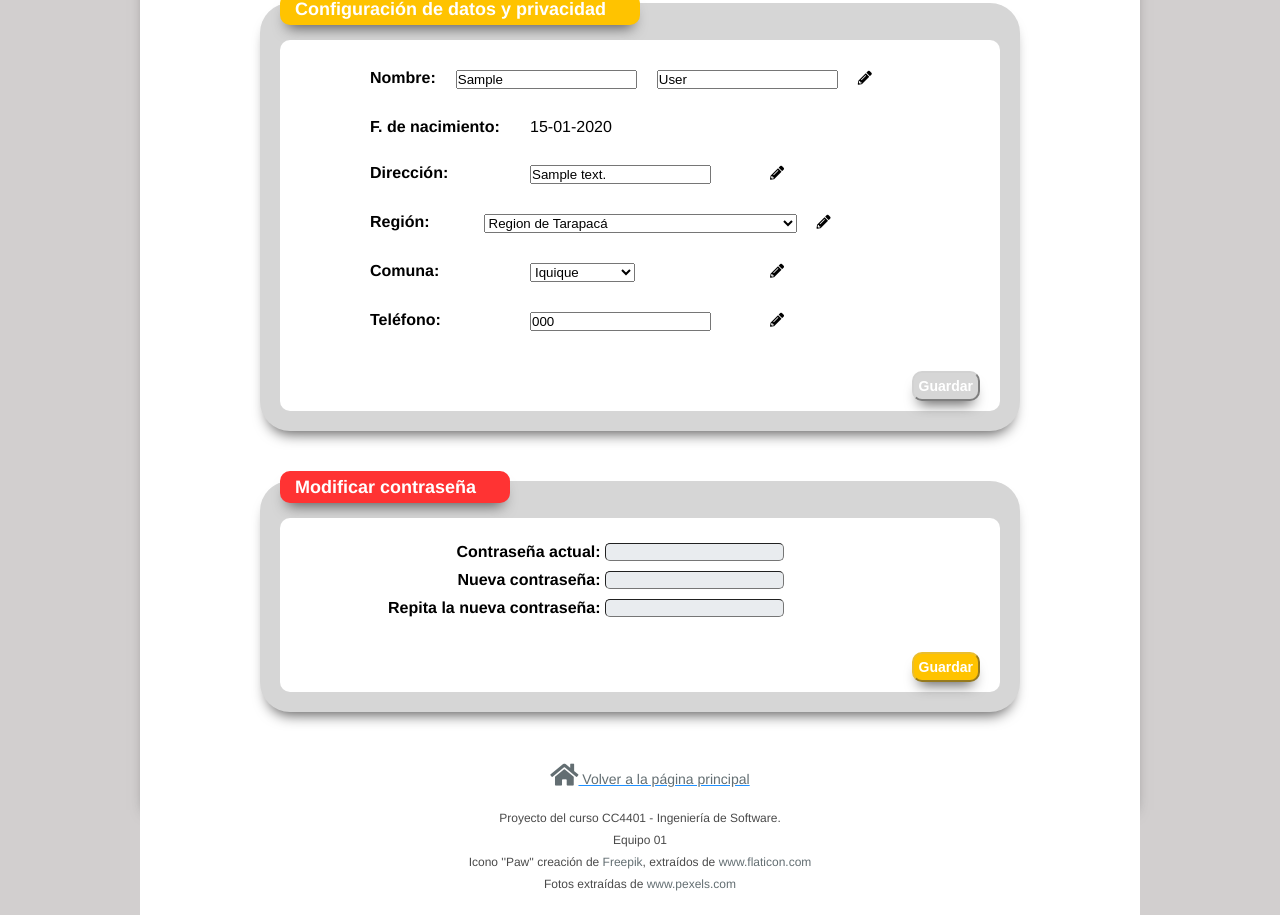
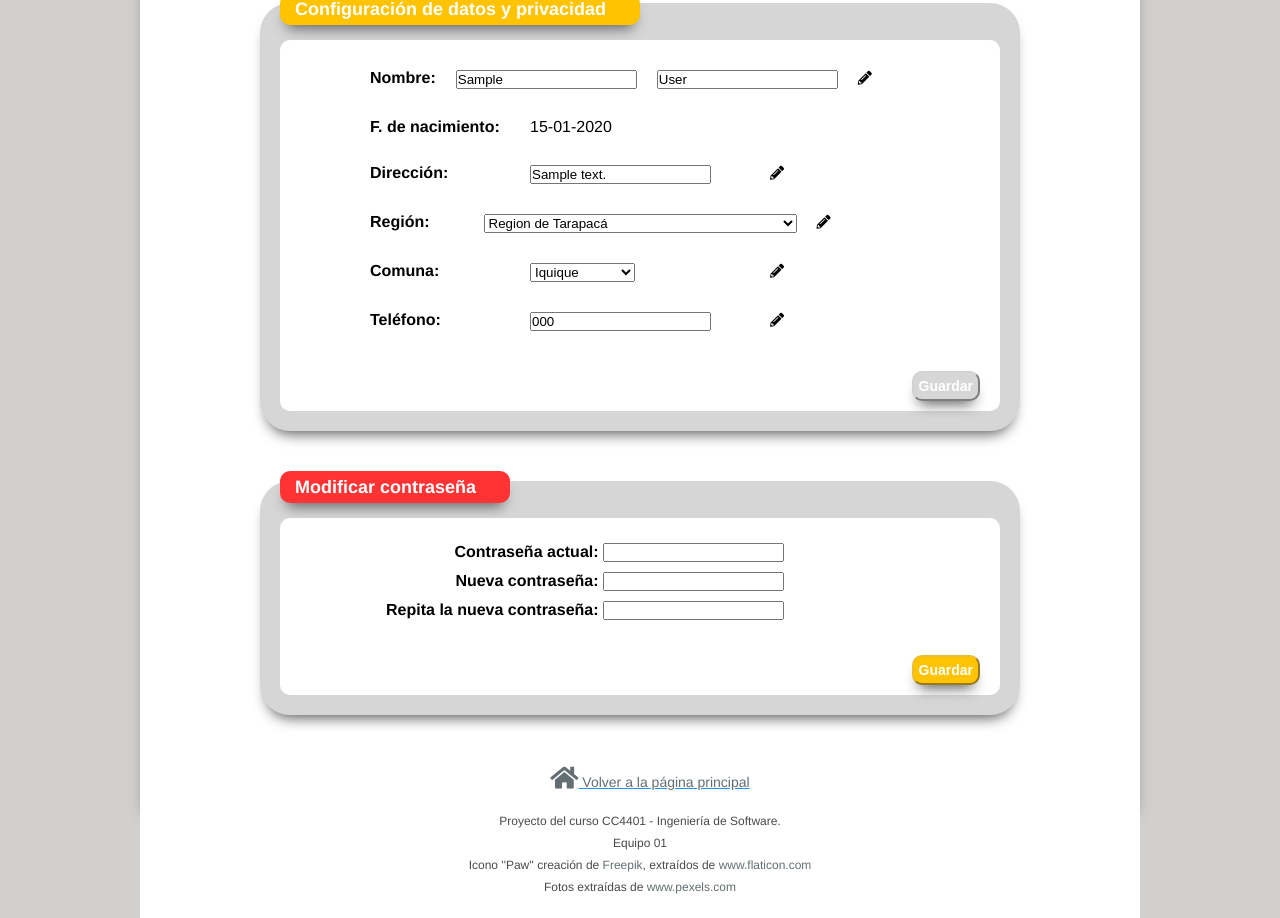
Before and after one commit to DCC-CC4401/2021-1-Grupo-1, a Django app: page /profile/edit/1 in a window 1280 px wide. Shown: the part 531-1449 px from the top of the page. Run offline with Django 3.2, Linux system fonts and the light colour scheme; a user stored in the database is signed in; data comes from the database, SQL or seed files in the repository; tables that the repository leaves empty hold one stand-in row (values such as "Sample post"); some libraries are stand-ins or nearby versions.

Commit message:
Rework profile edit and add password edit form

```diff
--- a/users/forms.py
+++ b/users/forms.py
@@ -1,4 +1,6 @@
 from django import forms
+from django.core.exceptions import ValidationError
+
 from users.models import User, Region, Comuna
 from datetime import date
 
@@ -29,9 +31,6 @@ class RegisterForm(forms.ModelForm):
         super(RegisterForm, self).__init__(*args, **kwargs)
         self.fields['email'].widget.attrs['placeholder'] = 'ejemplo@dominio.com'
         self.fields['phone_number'].widget.attrs['placeholder'] = '+56912345678'
-        if hasattr(self, 'instance'):
-            # Initially, the comuna queryset is empty because the user has to first select a region.
-            self.fields['comuna'].queryset = Comuna.objects.none()
 
     def save(self, commit=True):
         user = super().save(commit=False)
@@ -41,19 +40,31 @@ class RegisterForm(forms.ModelForm):
         return user
 
 
-class ProfileEditForm(forms.ModelForm):
+class ProfileEditPrivacyForm(forms.ModelForm):
     # Add region field and change region-comuna default empty_label
     region = forms.ModelChoiceField(queryset=Region.objects.all(), empty_label='Selecciona una opción')
-
-    def __init__(self, *args, **kwargs):
-        # We override init to initially populate comuna queryset with the comunas that are
-        # related to the user's region (otherwise, all comunas are listed in the <select> field).
-        super(ProfileEditForm, self).__init__(*args, **kwargs)
-        if hasattr(self, 'instance'):
-            self.fields['comuna'].queryset = Comuna.objects.filter(region__id=self.instance.comuna.region.id)
 
     class Meta:
         model = User
         fields = [
-            'first_name', 'last_name', 'phone_number', 'address', 'region', 'comuna', 'description',
+            'first_name', 'last_name', 'phone_number', 'address', 'comuna', 'description',
         ]
+
+
+class ProfileEditPasswordForm(forms.Form):
+    current_password = forms.CharField(max_length=128, widget=forms.PasswordInput())
+    new_password = forms.CharField(max_length=128, widget=forms.PasswordInput())
+    new_password_repeat = forms.CharField(max_length=128, widget=forms.PasswordInput())
+
+    def __init__(self, *args, **kwargs):
+        self.profile_user = kwargs.pop('profile_user')
+        super(ProfileEditPasswordForm, self).__init__(*args, **kwargs)
+
+    def clean(self):
+        cur_pw = self.cleaned_data['current_password']
+        pw1 = self.cleaned_data['new_password']
+        pw2 = self.cleaned_data['new_password_repeat']
+        if not self.profile_user.check_password(cur_pw):
+            raise ValidationError('La contraseña actual ingresada es incorrecta.', code='invalid')
+        if pw1 != pw2:
+            raise ValidationError('Las contraseñas ingresadas no coinciden.', code='invalid')
--- a/users/static/users/js/region_comuna_form.js
+++ b/users/static/users/js/region_comuna_form.js
@@ -22,3 +22,5 @@ regionSelect.addEventListener("change", function () {
             console.error('There was a problem fetching comunas for regionId = ' + regionId + ':' + error.message);
         })
 })
+
+regionSelect.dispatchEvent(new Event("change"));
--- a/users/templates/users/profile_edit.html
+++ b/users/templates/users/profile_edit.html
@@ -15,17 +15,17 @@
         <div class="subsection">
             <form method="post" novalidate>
                 {% csrf_token %}
-                {{ form.errors }}
+                {{ privacy_form.errors }}
 
                 <div class="row">
                     <div class="column">
                         <span class="bold-700 s16 cinf">Nombre: </span>
                     </div>
                     <div class="column">
-                        {{ form.first_name }}
+                        {{ privacy_form.first_name }}
                     </div>
                     <div class="column">
-                        {{ form.last_name }}
+                        {{ privacy_form.last_name }}
                     </div>
                     <div class="column">
                         <i class="fas fa-pencil-alt"></i>
@@ -48,7 +48,7 @@
                         <span class="bold-700 s16 cinf">Dirección: </span>
                     </div>
                     <div class="column">
-                        <span class="s16">{{ form.address }}</span>
+                        <span class="s16">{{ privacy_form.address }}</span>
                     </div>
                     <div class="column">
                         <i class="fas fa-pencil-alt"></i>
@@ -60,7 +60,7 @@
                         <span class="bold-700 s16 cinf">Región: </span>
                     </div>
                     <div class="column">
-                        <span class="s16">{{ form.region }}</span>
+                        <span class="s16">{{ privacy_form.region }}</span>
                     </div>
                     <div class="column">
                         <i class="fas fa-pencil-alt"></i>
@@ -72,7 +72,7 @@
                         <span class="bold-700 s16 cinf">Comuna: </span>
                     </div>
                     <div class="column">
-                        <span class="s16">{{ form.comuna }}</span>
+                        <span class="s16">{{ privacy_form.comuna }}</span>
                     </div>
                     <div class="column">
                         <i class="fas fa-pencil-alt"></i>
@@ -84,7 +84,7 @@
                         <span class="bold-700 s16 cinf">Teléfono: </span>
                     </div>
                     <div class="column">
-                        <span class="s16">{{ form.phone_number }}</span>
+                        <span class="s16">{{ privacy_form.phone_number }}</span>
                     </div>
                     <div class="column">
                         <i class="fas fa-pencil-alt"></i>
@@ -92,7 +92,7 @@
                 </div>
 
                 <div class="cancel-save-buttons">
-                    <button type="submit" class="beauty-button button-yellow" disabled>Guardar</button>
+                    <button type="submit" name="submit-privacy-form" class="beauty-button button-yellow" disabled>Guardar</button>
                 </div>
             </form>
         </div>
@@ -100,23 +100,30 @@
     <div class="profile-section" id="password-section">
         <h5 class="section-title" id="title-password">Modificar contraseña</h5>
         <div class="subsection">
+            <form method="post" novalidate>
+                {% csrf_token %}
+                {{ password_form.errors }}
                 <div class="special-left-align">
                     <div class="vspaced5">
                         <label for="password" class="bold-700 s16 cinf">Contraseña actual: </label>
-                    <input class="pwd" type="password" name="password">
+                        <span class="s16">{{ password_form.current_password }}</span>
+                        <!-- <input class="pwd" type="password" name="password"> -->
                     </div>
                     <div class="vspaced5">
                         <label for="new-password" class="bold-700 s16 cinf">Nueva contraseña: </label>
-                    <input class="pwd" type="password" name="new-password">
+                        <span class="s16">{{ password_form.new_password }}</span>
+                        <!-- <input class="pwd" type="password" name="new-password"> -->
                     </div>
                     <div class="vspaced5">
-                    <label for="""new-password" class="bold-700 s16 cinf">Repita la nueva contraseña: </label>
-                    <input class="pwd" type="password" name="repeat-password">
+                        <label for="new-password" class="bold-700 s16 cinf">Repita la nueva contraseña: </label>
+                        <span class="s16">{{ password_form.new_password_repeat }}</span>
+                        <!-- <input class="pwd" type="password" name="repeat-password"> -->
                     </div>
                 </div>
                 <div class="cancel-save-buttons">
-                <button type="submit" class="beauty-button button-yellow">Guardar</button>
+                    <button type="submit" name="submit-password-form" class="beauty-button button-yellow">Guardar</button>
                 </div>
+            </form>
         </div>
     </div>
     <div class="navigation-options">
--- a/users/urls.py
+++ b/users/urls.py
@@ -7,5 +7,5 @@ urlpatterns = [
     path('register/', views.register_view, name='register'),
     path('logout', views.logout_user, name='logout'),
     path('profile/<int:user_id>', views.profile_view, name='profile'),
-    path('profile/edit/<int:user_id>', views.ProfileEditView.as_view(), name='profile_edit'),
+    path('profile/edit/<int:user_id>', views.profile_edit, name='profile_edit'),
 ]
--- a/users/views.py
+++ b/users/views.py
@@ -1,12 +1,11 @@
-from django import forms
 from django.shortcuts import render
-from django.http import JsonResponse, HttpResponseRedirect
+from django.http import JsonResponse, HttpResponseRedirect, HttpResponseForbidden
 from django.urls import reverse
-from django.views.generic import UpdateView
+from django.forms.models import model_to_dict
 
-from users.forms import RegisterForm, ProfileEditForm
+from users.forms import RegisterForm, ProfileEditPrivacyForm, ProfileEditPasswordForm
 from users.models import Region, Comuna, User
-from django.contrib.auth import authenticate, login, logout
+from django.contrib.auth import authenticate, login, logout, update_session_auth_hash
 
 
 def get_comunas_view(request, region_id):
@@ -64,18 +63,37 @@ def profile_view(request, user_id):
         return render(request, 'users/profile_view.html', {'profile_user': profile_user})
 
 
-class ProfileEditView(UpdateView):
-    model = User
-    context_object_name = 'profile_user'
-    template_name = 'users/profile_edit.html'
-    form_class = ProfileEditForm
-    success_url = ''
-
-    def get_object(self, queryset=None):
-        pk = self.kwargs['user_id']
-        return User.objects.get(pk=pk)
-
-    def get_initial(self):
-        initial = super().get_initial()
-        initial['region'] = self.object.comuna.region.id
-        return initial.copy()
+def profile_edit(request, user_id):
+    if request.user.id != user_id:
+        return HttpResponseForbidden()
+    profile_user = request.user
+    initial = model_to_dict(profile_user) # Add user info as initial
+    initial['region'] = profile_user.comuna.region_id
+    privacy_form = ProfileEditPrivacyForm(initial=initial)
+    password_form = ProfileEditPasswordForm(profile_user=profile_user)
+    if request.method == "GET":
+        return render(request, 'users/profile_edit.html', {'profile_user': profile_user,
+                                                           'privacy_form': privacy_form,
+                                                           'password_form': password_form})
+    elif request.method == "POST":
+        # Find out which form was submitted
+        if 'submit-privacy-form' in request.POST:
+            privacy_form = ProfileEditPrivacyForm(request.POST, instance=profile_user)
+            if privacy_form.is_valid():
+                privacy_form.save()
+                return HttpResponseRedirect(reverse('profile', args=[user_id]))
+            return render(request, 'users/profile_edit.html', {'profile_user': profile_user,
+                                                               'privacy_form': privacy_form,
+                                                               'password_form': password_form})
+        elif 'submit-password-form' in request.POST:
+            password_form = ProfileEditPasswordForm(request.POST, profile_user=profile_user)
+            if password_form.is_valid():
+                profile_user.set_password(password_form.cleaned_data['new_password'])
+                profile_user.save()
+                # Django will log out the user after password change. To avoid this,
+                # we update the user's auth hash.
+                update_session_auth_hash(request, profile_user)
+                return HttpResponseRedirect(reverse('profile', args=[user_id]))
+            return render(request, 'users/profile_edit.html', {'profile_user': profile_user,
+                                                               'privacy_form': privacy_form,
+                                                               'password_form': password_form})
```
Lines whose indentation alone changed are shown as unchanged.
